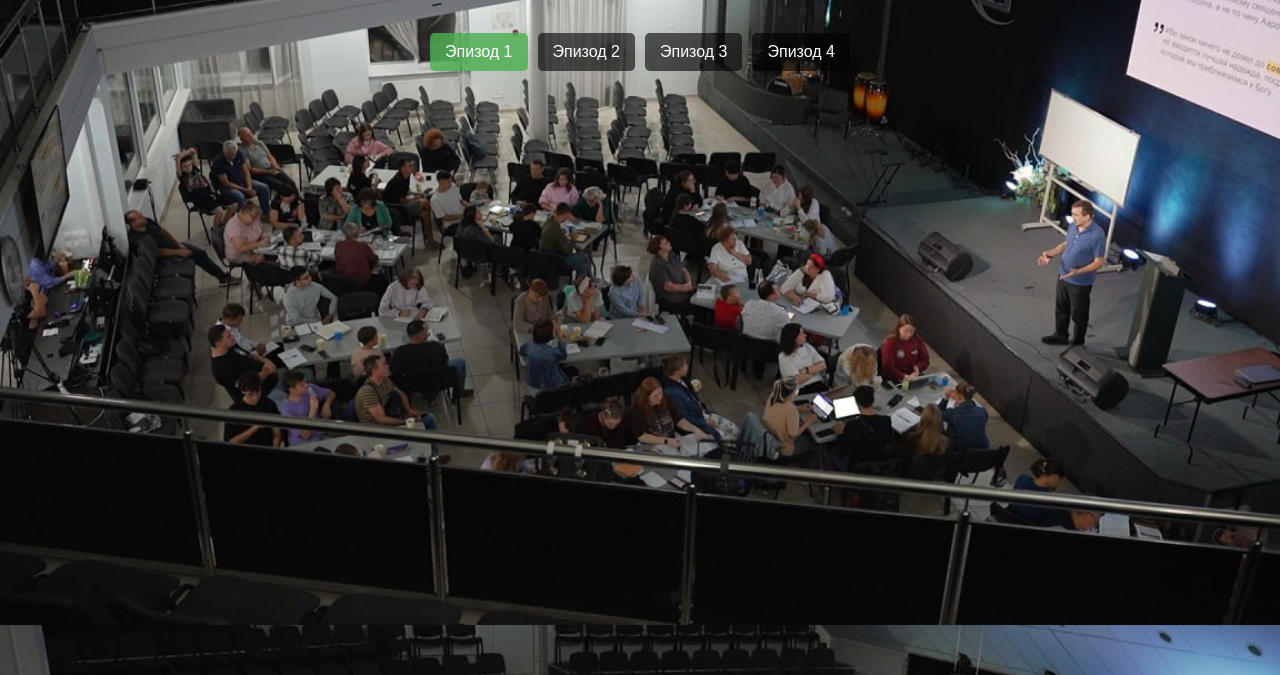
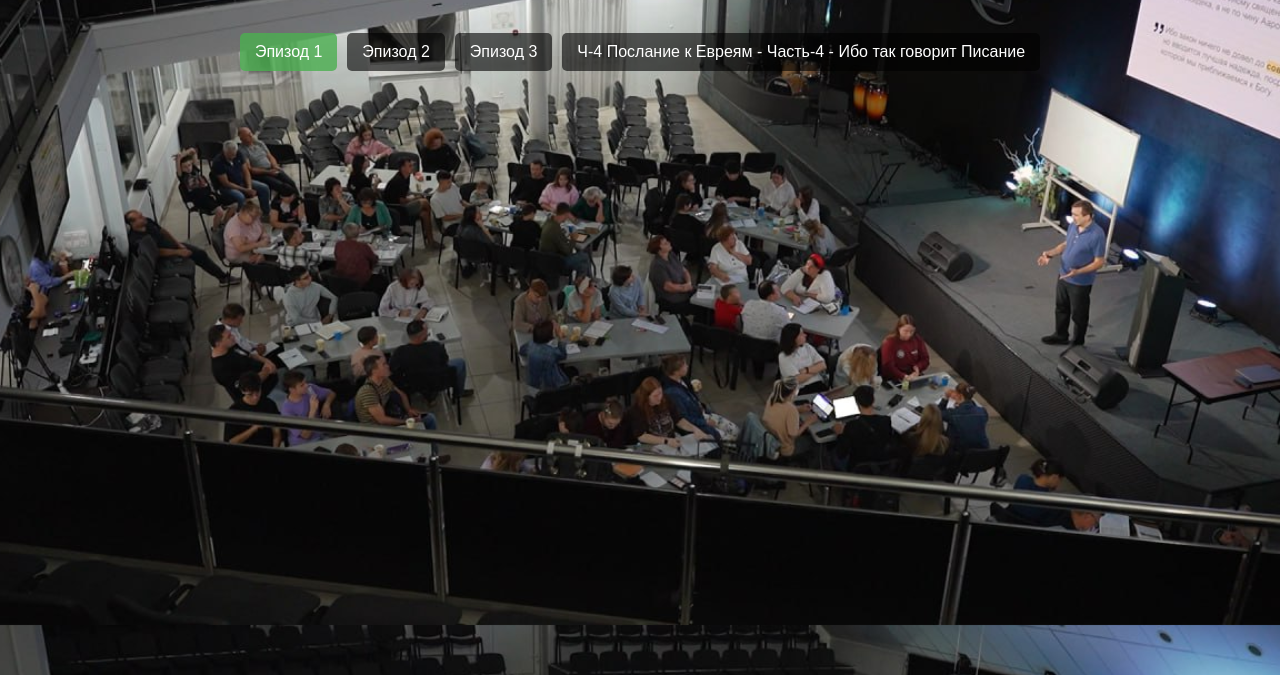
Before and after one commit to rom-kor/ibotak, a plain HTML site: page index.html in a window 1280 px wide. Shown: the part 175-850 px from the top of the page. Drawn offline with Linux system fonts and the light colour scheme.

Commit message:
Update index.html

```diff
--- a/index.html
+++ b/index.html
@@ -56,7 +56,7 @@
     <li data-src="episode1.mp3" class="active">Эпизод 1</li>
     <li data-src="episode2.mp3">Эпизод 2</li>
     <li data-src="episode3.mp3">Эпизод 3</li>
-    <li data-src="episode4.mp3">Эпизод 4</li>
+    <li data-src="episode4.mp3">Ч-4 Послание к Евреям - Часть-4 - Ибо так говорит Писание</li>
   </ul>
 
   <script>
```
